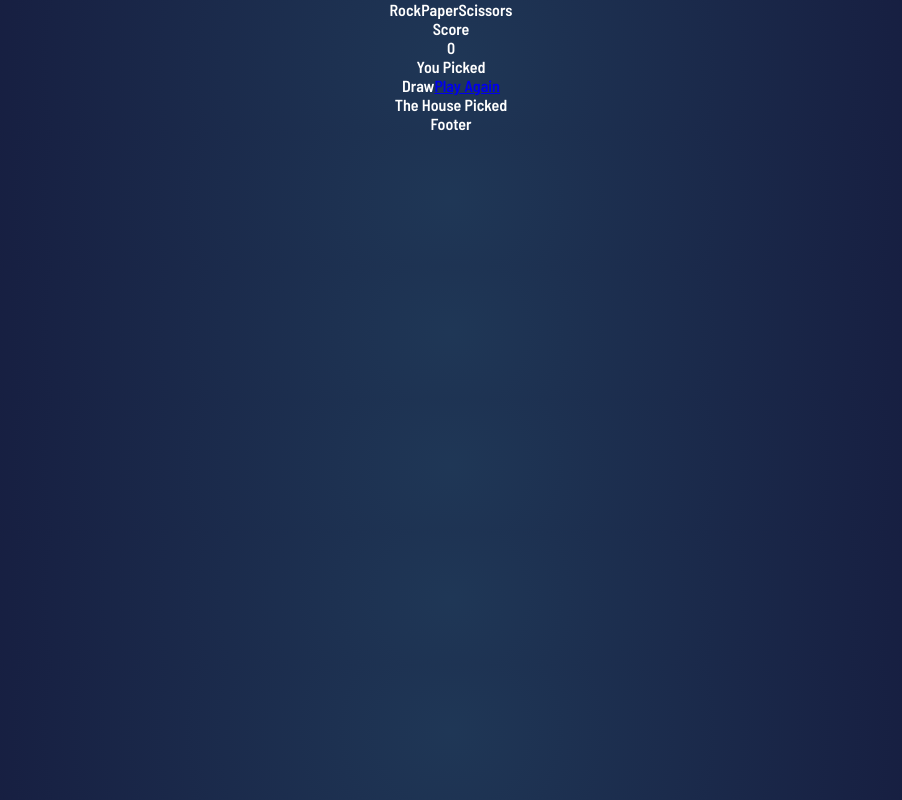
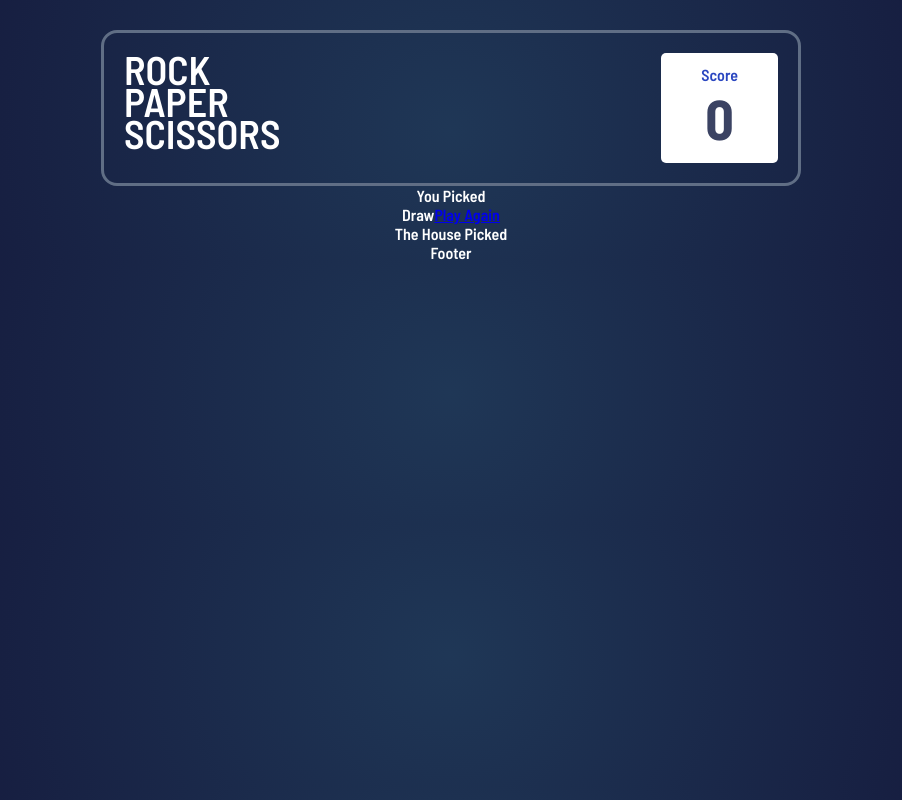
Before and after one commit to Lundi19/rps-react, a React (Vite) app: page /game in a window 1280 px wide. Shown: the whole page, without its empty margins (189-1091 px from the left). Built offline with nearby package versions, Linux system fonts and the light colour scheme.

Commit message:
import images

```diff
--- a/package.json
+++ b/package.json
@@ -15,11 +15,11 @@
     "node-sass": "^5.0.0",
     "react": "^17.0.1",
     "react-dom": "^17.0.1",
-    "react-router-dom": "^5.2.0"
+    "react-router-dom": "^5.3.0"
   },
   "devDependencies": {
     "@babel/core": "^7.12.10",
-    "@babel/preset-env": "^7.12.11",
+    "@babel/preset-env": "^7.16.4",
     "@babel/preset-react": "^7.12.10",
     "parcel-bundler": "^1.12.4",
     "prettier": "^2.2.1",
--- /dev/null
+++ b/src/scss/_header.scss
@@ -0,0 +1,36 @@
+.header{
+    display:flex;
+    border: 3px solid $header-outline;
+    max-width: 43.75rem;
+    width: 100%;
+
+    margin-top: 1.875rem;
+    border-radius: 1rem;
+    padding: 1.25rem;
+
+    display: flex;
+    justify-content: space-between;
+
+    .text{
+        font-size: 2.5rem;
+        text-transform: uppercase;
+        display: flex;
+        flex-direction: column;
+        align-items: flex-start;
+        line-height: 2rem;
+    }
+
+    .score-box{
+        padding: .75rem 2.5rem;
+        background-color: #fff;
+        color: $score-text;
+        border-radius: 5px;
+
+        &__score{
+            color: $dark-text;
+            font-size: 3.5rem;
+            font-weight: 700;
+        }
+
+    }
+}
--- a/src/scss/_variables.scss
+++ b/src/scss/_variables.scss
@@ -15,3 +15,9 @@ $header-outline: hsl(217, 16%, 45%);
 $background-gradient: radial-gradient(circle, hsl(214, 47%, 23%),
 hsl(237, 49%, 15%)
 );
+
+//Images
+
+$imageP:"../src/images/icon-paper.svg";
+$imageS:"../src/images/icon-scissors.svg";
+$imageR:"../src/images/icon-rock.svg";
--- a/src/styles.scss
+++ b/src/styles.scss
@@ -2,3 +2,4 @@
 @import "./scss/globals";
 
 @import "./scss/play";
+@import "./scss/header";
```
Also changed, not shown: 1 other file (tests, documents, lock files or other folders).
